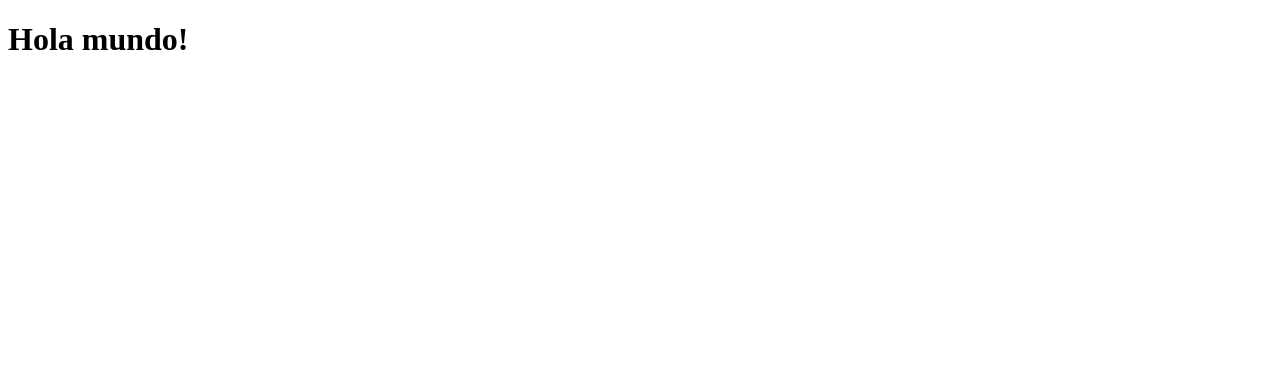
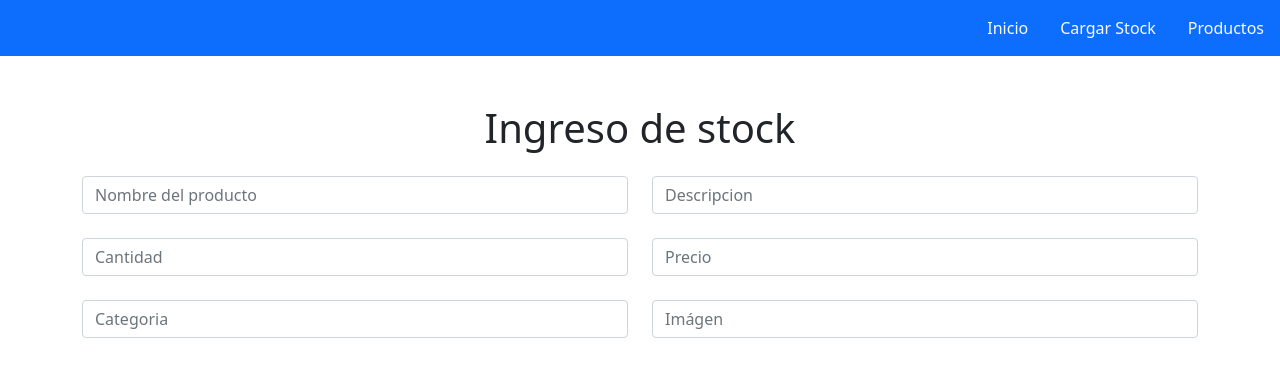
Before and after one commit to Cacerespedro94/Ecommerce-MERN, a React (Create React App) app in the folder my-app/: page /Productos in a window 1280 px wide. Shown: the top 376 px of the page. Built offline with nearby package versions, Linux system fonts and the light colour scheme.

Commit message:
First commit

```diff
--- a/my-app/package.json
+++ b/my-app/package.json
@@ -9,6 +9,7 @@
     "nodemon": "^2.0.7",
     "react": "^17.0.2",
     "react-dom": "^17.0.2",
+    "react-router-dom": "^5.2.0",
     "react-scripts": "4.0.3",
     "web-vitals": "^1.1.1"
   },
--- a/my-app/public/index.html
+++ b/my-app/public/index.html
@@ -25,9 +25,11 @@
       Learn how to configure a non-root public URL by running `npm run build`.
     -->
     <title>React App</title>
+    <link href="https://cdn.jsdelivr.net/npm/bootstrap@5.0.0-beta3/dist/css/bootstrap.min.css" rel="stylesheet" integrity="sha384-eOJMYsd53ii+scO/bJGFsiCZc+5NDVN2yr8+0RDqr0Ql0h+rP48ckxlpbzKgwra6" crossorigin="anonymous">
   </head>
   <body>
     <noscript>You need to enable JavaScript to run this app.</noscript>
+    <script src="https://cdn.jsdelivr.net/npm/bootstrap@5.0.0-beta3/dist/js/bootstrap.bundle.min.js" integrity="sha384-JEW9xMcG8R+pH31jmWH6WWP0WintQrMb4s7ZOdauHnUtxwoG2vI5DkLtS3qm9Ekf" crossorigin="anonymous"></script>
     <div id="root"></div>
     <!--
       This HTML file is a template.
--- a/my-app/src/App.js
+++ b/my-app/src/App.js
@@ -1,9 +1,32 @@
 import React from 'react';
-
+import {
+  BrowserRouter as Router,
+  Switch,
+  Route,
+} from "react-router-dom";
+import Navbar from './components/Navbar';
+import CargarProductos from './components/CargarProductos'
 function App() {
   return (
     <div className="App">
-      <h1>Hola mundo!</h1>
+          <Router>
+    <div className="">
+      <Navbar/>
+
+      <Switch>
+        <Route path="/" exact>
+          <h1>Inicio</h1>
+        </Route>
+        <Route path="/CargarStock" exact>
+        <h1>Cargar stock</h1>
+        </Route>
+        <Route path="/Productos" exact>
+          <CargarProductos/>
+        </Route>
+      </Switch>
+    </div>
+  </Router>
+
     </div>
   );
 }
--- /dev/null
+++ b/my-app/src/components/CargarProductos.jsx
@@ -0,0 +1,39 @@
+import React from 'react'
+
+const CargarProductos = () => {
+  return (
+ <div className="container mt-5">
+     <h1 className="text-center">Ingreso de stock</h1>
+     <form>
+
+         <div className="row mt-4">
+             <div className="col-6">
+                <input name="title" className="form-control" type="text" placeholder="Nombre del producto"/>
+             </div>
+             <div className="col-6">
+                <input name="title" className="form-control" type="text" placeholder="Descripcion"/>
+             </div>
+         </div>
+         <div className="row mt-4">
+             <div className="col-6">
+                <input name="title" className="form-control" type="text" placeholder="Cantidad"/>
+             </div>
+             <div className="col-6">
+                <input name="title" className="form-control" type="text" placeholder="Precio"/>
+             </div>
+         </div>
+         <div className="row mt-4">
+             <div className="col-6">
+                <input name="title" className="form-control" type="text" placeholder="Categoria"/>
+             </div>
+             <div className="col-6">
+               <input name="title" className="form-control" type="text" placeholder="Imágen"/>
+             </div>
+         </div>
+     </form>
+
+ </div>
+  )
+}
+
+export default CargarProductos
--- /dev/null
+++ b/my-app/src/components/Navbar.jsx
@@ -0,0 +1,28 @@
+import React from 'react'
+import { Link, NavLink } from 'react-router-dom'
+
+const Navbar = () => {
+  return (
+
+    <nav className="navbar navbar-dark bg-primary justify-content-end">
+  <ul className="nav">
+  <li className="nav-item">
+  <Link to="/" className="nav-link text-light">Inicio</Link>
+  </li>
+  <li className="nav-item">
+  <Link to="/CargarStock" className="nav-link text-light">Cargar Stock</Link>
+  </li>
+  <li className="nav-item">
+  <NavLink to="/Productos" className="nav-link text-light" activeClassName="active">Productos</NavLink>
+  </li>
+</ul>
+</nav>
+    /*<div className="btn-group">
+    <Link to="/" className="btn btn-dark">Inicio</Link>
+    <Link to="/CargarStock" className="btn btn-dark">Cargar Stock</Link>
+    <NavLink to="/Productos" className="btn btn-dark" activeClassName="active">Productos</NavLink>
+  </div>*/
+  )
+}
+
+export default Navbar
```
Also changed, not shown: 1 other file (tests, documents, lock files or other folders).
